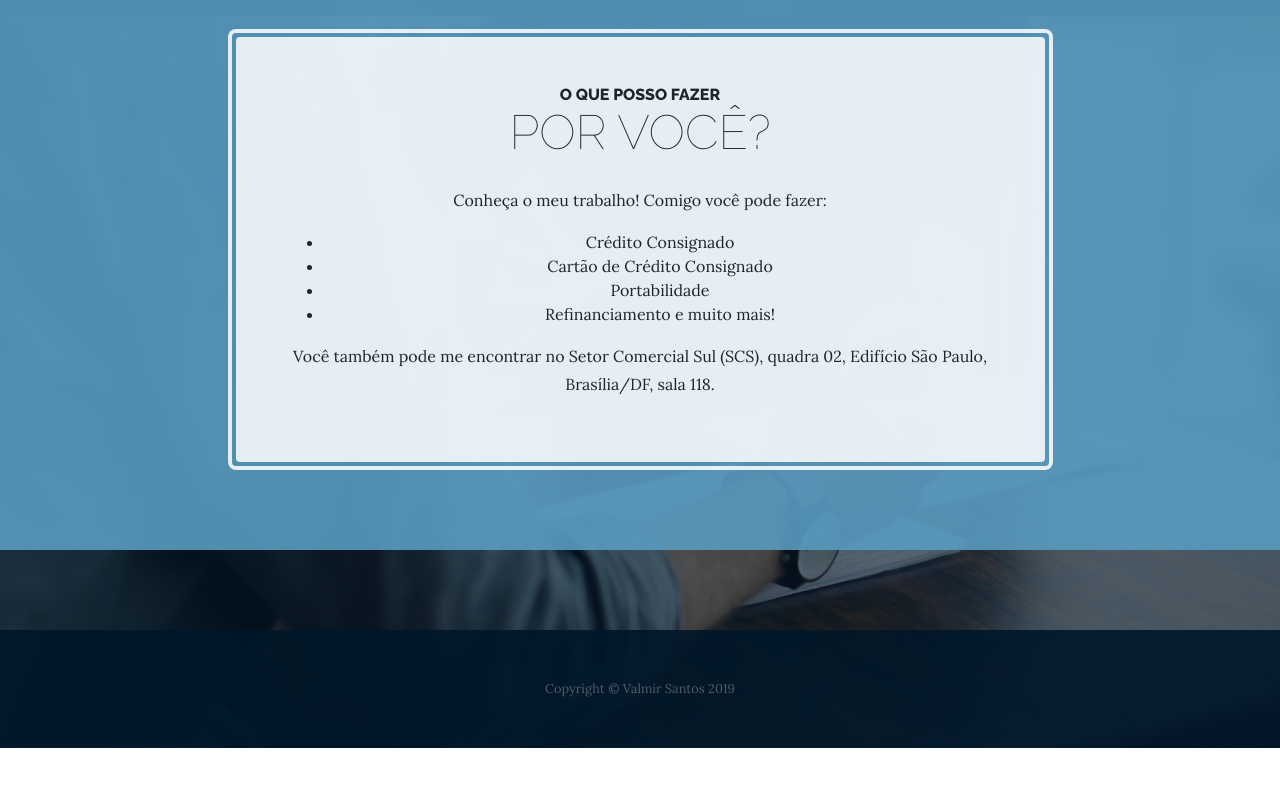
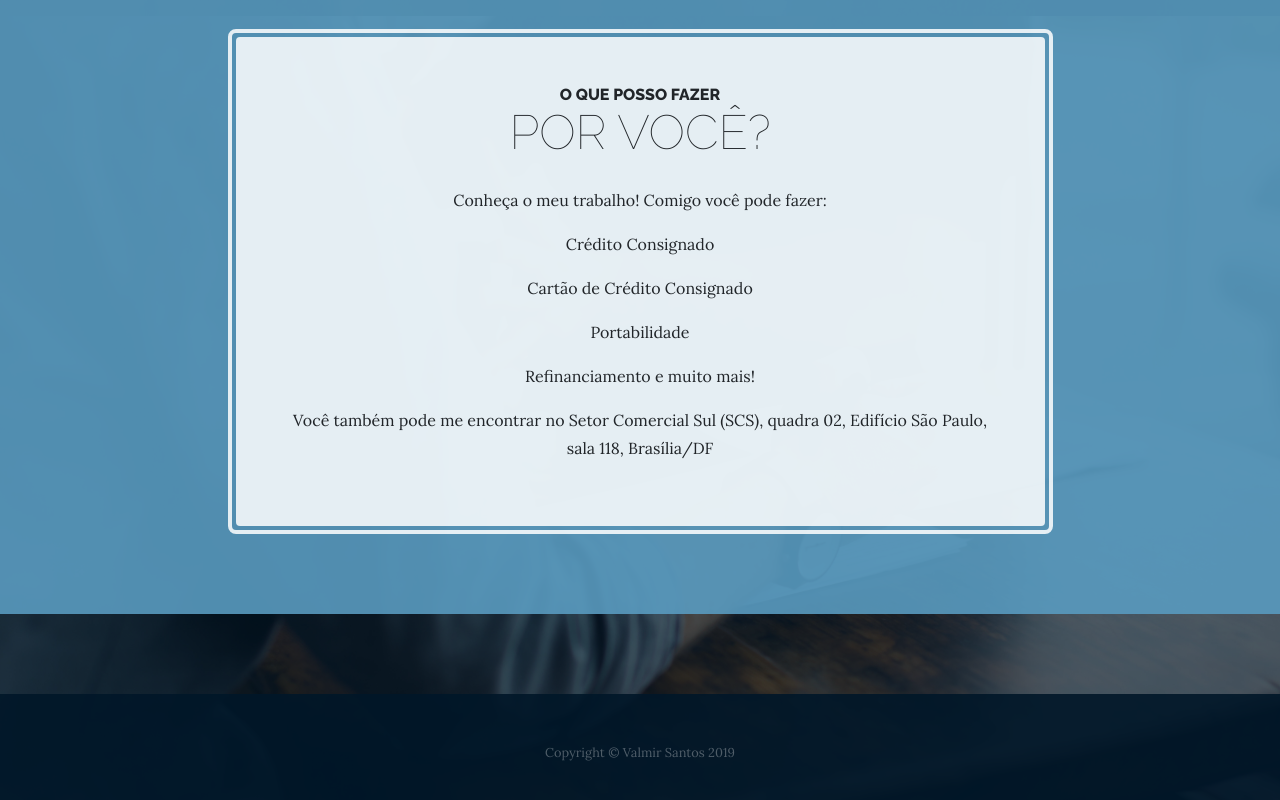
Before and after one commit to andersrodigrue/website-valmir, a website: page index.html in a window 1280 px wide. Shown: the part 960-1760 px from the top of the page. Before the commit the page ends 1708 px from the top, so only its background shows below. Drawn offline with Linux system fonts and the light colour scheme.

Commit message:
Atualização

```diff
--- a/index.html
+++ b/index.html
@@ -67,13 +67,11 @@
               <span class="section-heading-lower">por você?</span>
             </h2>
             <p class="mb-0"><p>Conhe&ccedil;a o meu trabalho! Comigo voc&ecirc; pode fazer:</p>
-<ul>
-<li>Cr&eacute;dito Consignado</li>
-<li>Cart&atilde;o de Cr&eacute;dito Consignado</li>
-<li>Portabilidade</li>
-<li>Refinanciamento e muito mais!</li>
-</ul>
-<p>Voc&ecirc; tamb&eacute;m pode me encontrar no Setor Comercial Sul (SCS), quadra 02, Edif&iacute;cio S&atilde;o Paulo, Bras&iacute;lia/DF, sala 118.</p></p>
+<p>Cr&eacute;dito Consignado</p>
+<p>Cart&atilde;o de Cr&eacute;dito Consignado</p>
+<p>Portabilidade</p>
+<p>Refinanciamento e muito mais!</p>
+<p>Voc&ecirc; tamb&eacute;m pode me encontrar no Setor Comercial Sul (SCS), quadra 02, Edif&iacute;cio S&atilde;o Paulo, sala 118, Bras&iacute;lia/DF</p>
           </div>
         </div>
       </div>
```
